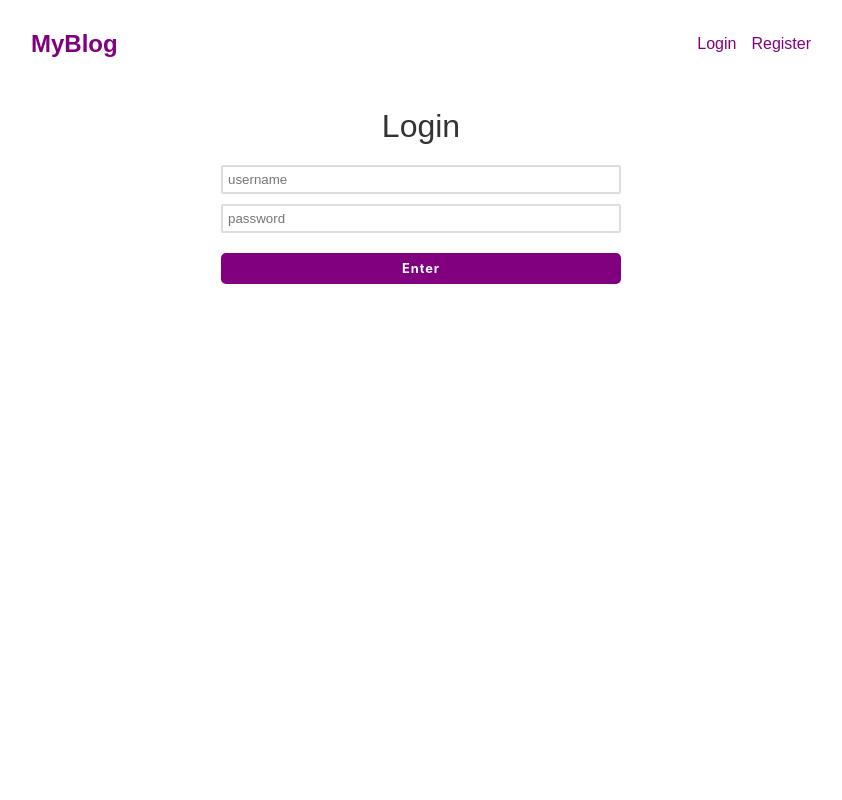
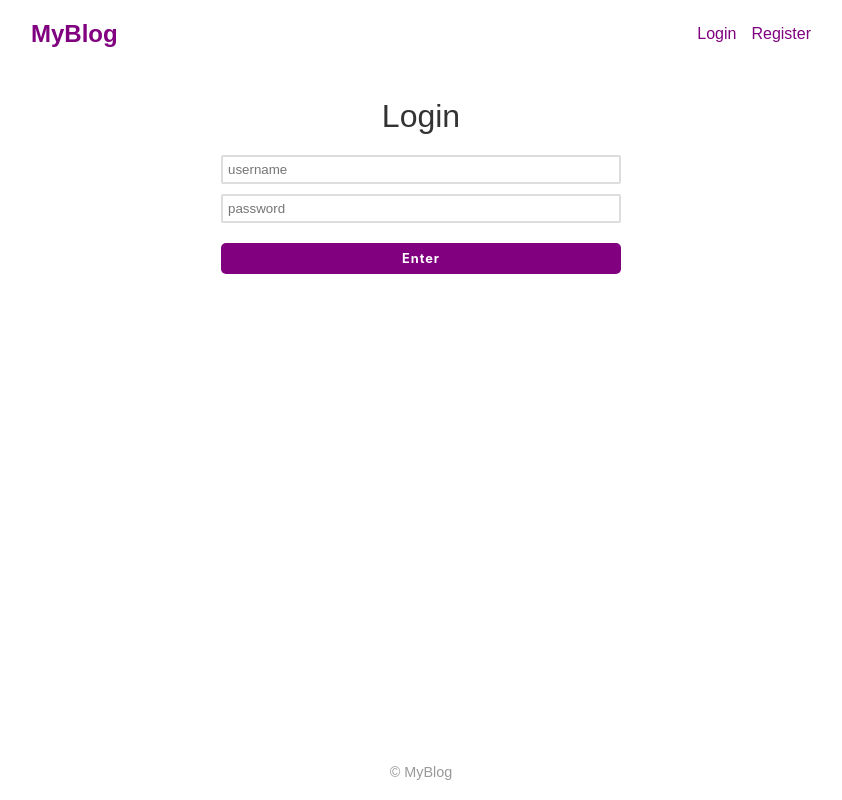
Before and after one commit to Alex-Blue-prog/blog-frontent, a React (Create React App) app: page /login in a window 1280 px wide. Shown: the whole page, without its empty margins (219-1061 px from the left). Built offline with nearby package versions, Linux system fonts and the light colour scheme; no server answers.

Commit message:
adding footer and requireAuth route

```diff
--- a/package.json
+++ b/package.json
@@ -8,6 +8,7 @@
     "@testing-library/user-event": "^13.5.0",
     "axios": "^1.3.5",
     "date-fns": "^2.29.3",
+    "js-cookie": "^3.0.1",
     "react": "^18.2.0",
     "react-dom": "^18.2.0",
     "react-quill": "^2.0.0",
--- a/src/App.css
+++ b/src/App.css
@@ -18,7 +18,7 @@ img {
 }
 
 main {
-  padding: 10px;
+  padding: 0 10px;
   max-width: 800px;
   margin: 0 auto;
 }
@@ -47,3 +47,11 @@ header nav {
   display: flex;
   gap: 15px;
 }
+
+footer {
+  margin-top: 20px;
+  text-align: center;
+  padding: 20px;
+  font-size: 0.9rem;
+  color: #999;
+}
--- a/src/Layout.js
+++ b/src/Layout.js
@@ -1,12 +1,16 @@
 import React from 'react';
 import { Outlet } from 'react-router-dom';
 import { Header } from './components/partials/Header';
+import { Footer } from './components/partials/Footer';
 
 export const Layout = () => {
   return (
     <main>
         <Header />
-        <Outlet />
+        <div style={{minHeight: "calc(100vh - 98px - 76px)"}}>
+          <Outlet />
+        </div>
+        <Footer />
     </main>
   )
 }
--- /dev/null
+++ b/src/components/partials/Footer/index.js
@@ -0,0 +1,8 @@
+import React from 'react';
+
+
+export const Footer = () => {
+  return (
+    <footer> &copy; MyBlog </footer>
+  )
+}
--- a/src/components/partials/Header/index.js
+++ b/src/components/partials/Header/index.js
@@ -9,7 +9,7 @@ export const Header = () => {
   useEffect(() => {
     const profile = async () => {
       const res = await api.profile();
-      if(res === "no token") return;
+      if(res === "You are not authenticated" || res == "Token is not valid") return;
       dispatch( { type: "LOGIN", payload: res } );
     }
 
--- a/src/pages/Login/index.js
+++ b/src/pages/Login/index.js
@@ -33,6 +33,7 @@ export const Login = () => {
   }
 
   return (
+
     <form className={styles.login} onSubmit={login}>
       <h1>Login</h1>
       <input type="text" placeholder='username' value={username} onChange={e => setUsername(e.target.value)} />
--- a/src/routes/MainRoutes.js
+++ b/src/routes/MainRoutes.js
@@ -6,6 +6,7 @@ import {Login} from "../pages/Login";
 import {Register} from "../pages/Register";
 import { CreatePost } from '../pages/CreatePost';
 import { PostPage } from '../pages/PostPage';
+import { RequireAuth } from './RequireAuth';
 
 
 export const MainRoutes = () => {
@@ -15,9 +16,9 @@ export const MainRoutes = () => {
         <Route path='/' element={<Home />} />
         <Route path='/login' element={<Login />} />
         <Route path='/register' element={<Register />} />
-        <Route path='/create' element={<CreatePost />} />
-        <Route path='/create/:id' element={<CreatePost />} />
-        <Route path='/post/:id' element={<PostPage />} />
+        <Route path='/create' element={<RequireAuth><CreatePost /></RequireAuth>} />
+        <Route path='/create/:id' element={<RequireAuth><CreatePost /></RequireAuth>} />
+        <Route path='/post/:id' element={<RequireAuth><PostPage /></RequireAuth>} />
         <Route path='*' element={<div>Not Found 404</div>} />
       </Route>
     </Routes>
--- /dev/null
+++ b/src/routes/RequireAuth.js
@@ -0,0 +1,19 @@
+import React from 'react';
+import { Navigate } from 'react-router-dom';
+import Cookies from "js-cookie";
+
+const isLogged = () => {
+    const token = Cookies.get("token");
+    return token ? true : false;
+}
+
+export const RequireAuth = ({children, ...rest}) => {
+
+    const logged = isLogged();
+
+    if(logged) {
+        return children;
+    } else {
+        <Navigate to={"/login"} />
+    }
+}
```
Also changed, not shown: 1 other file (tests, documents, lock files or other folders).
